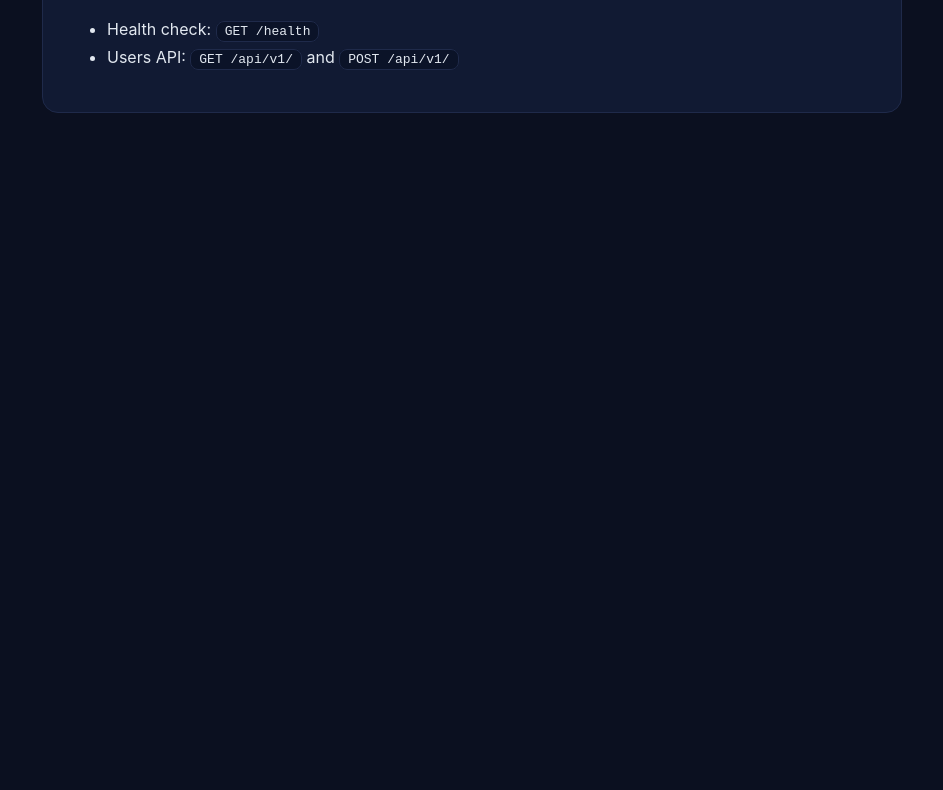
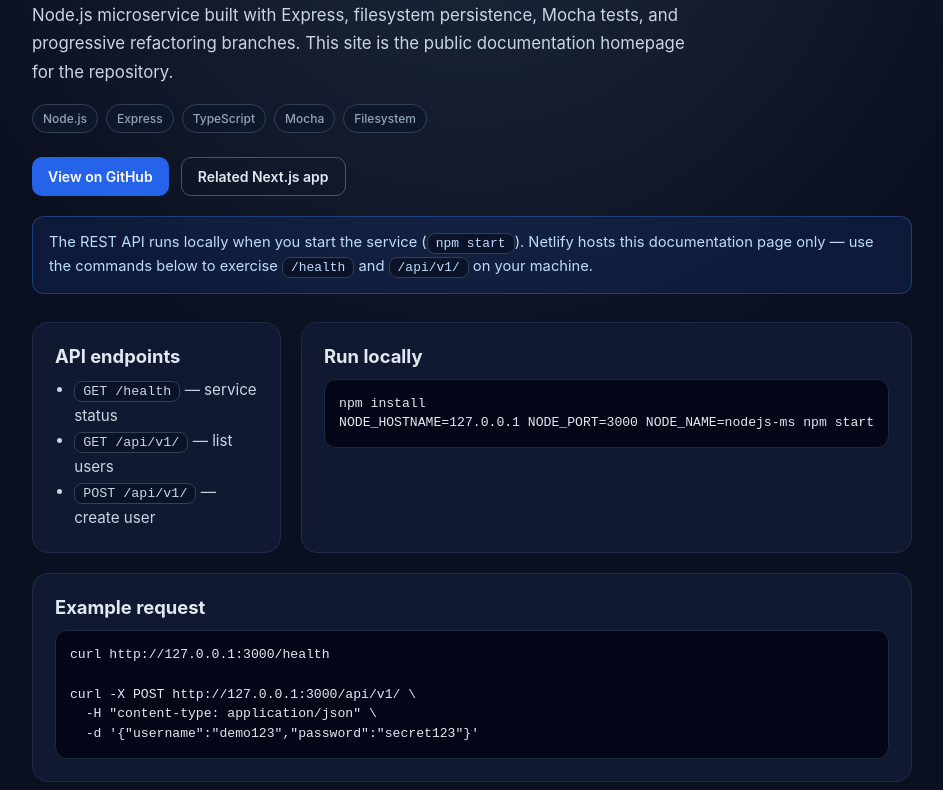
Before and after one commit to Elli2022/NodeJS, a website: page public/index.html in a window 1280 px wide. Shown: the part 155-945 px from the top of the page, without its empty margins (168-1111 px from the left). Before the commit the page ends 800 px from the top, so only its background shows below. Drawn offline with Linux system fonts and the light colour scheme.

Commit message:
Improve public landing page and clarify Netlify vs local API.
Redesigns the docs homepage with stack pills, GitHub links, local run instructions, and serves the same HTML from Express root.

```diff
--- a/public/index.html
+++ b/public/index.html
@@ -2,29 +2,184 @@
 <html lang="en">
   <head>
     <meta charset="utf-8" />
-    <meta name="viewport" content="width=device-width,initial-scale=1" />
-    <title>NodeJS Microservice</title>
+    <meta name="viewport" content="width=device-width, initial-scale=1" />
+    <title>nodejs-microservice-exercises</title>
+    <meta
+      name="description"
+      content="Node.js microservice exercises — Express, filesystem, testing, and refactoring."
+    />
     <style>
-      body { margin: 0; font-family: Inter, system-ui, -apple-system, Segoe UI, sans-serif; background:#0b1020; color:#e2e8f0; }
-      .wrap { max-width: 860px; margin: 0 auto; padding: 48px 20px; }
-      .card { background:#111a33; border:1px solid #1f2a4a; border-radius:16px; padding:24px; }
-      h1 { margin:0 0 12px; font-size:32px; }
-      p { color:#cbd5e1; line-height:1.6; }
-      code { background:#0b1328; border:1px solid #1f2a4a; padding:2px 8px; border-radius:8px; }
-      ul { line-height:1.8; }
-      a { color:#93c5fd; text-decoration:none; }
+      * { box-sizing: border-box; }
+      body {
+        margin: 0;
+        font-family: Inter, system-ui, -apple-system, Segoe UI, sans-serif;
+        background: radial-gradient(circle at top, #1e293b 0%, #0b1020 45%);
+        color: #e2e8f0;
+        min-height: 100vh;
+      }
+      .wrap { max-width: 920px; margin: 0 auto; padding: 48px 20px 64px; }
+      .badge {
+        display: inline-block;
+        margin-bottom: 16px;
+        padding: 6px 12px;
+        border-radius: 999px;
+        background: #1d4ed8;
+        color: #dbeafe;
+        font-size: 12px;
+        font-weight: 600;
+        letter-spacing: 0.04em;
+        text-transform: uppercase;
+      }
+      h1 { margin: 0 0 12px; font-size: clamp(2rem, 5vw, 2.6rem); line-height: 1.15; }
+      .lead { color: #cbd5e1; line-height: 1.7; font-size: 1.05rem; max-width: 62ch; }
+      .grid { display: grid; gap: 20px; margin-top: 28px; }
+      @media (min-width: 768px) { .grid { grid-template-columns: 1fr 1fr; } }
+      .card {
+        background: rgba(17, 26, 51, 0.92);
+        border: 1px solid #1f2a4a;
+        border-radius: 16px;
+        padding: 22px;
+      }
+      .card h2 { margin: 0 0 10px; font-size: 1.15rem; }
+      .card p, .card li { color: #cbd5e1; line-height: 1.65; font-size: 0.95rem; }
+      ul { margin: 0; padding-left: 1.2rem; }
+      code {
+        background: #0b1328;
+        border: 1px solid #334155;
+        padding: 2px 8px;
+        border-radius: 8px;
+        font-size: 0.88em;
+      }
+      pre {
+        margin: 12px 0 0;
+        padding: 14px;
+        overflow-x: auto;
+        border-radius: 12px;
+        background: #020617;
+        border: 1px solid #1e293b;
+        color: #e2e8f0;
+        font-size: 0.82rem;
+        line-height: 1.5;
+      }
+      .pills { display: flex; flex-wrap: wrap; gap: 8px; margin-top: 18px; }
+      .pill {
+        padding: 6px 10px;
+        border-radius: 999px;
+        background: #0f172a;
+        border: 1px solid #334155;
+        color: #94a3b8;
+        font-size: 12px;
+        font-weight: 500;
+      }
+      .actions { display: flex; flex-wrap: wrap; gap: 12px; margin-top: 24px; }
+      .btn {
+        display: inline-flex;
+        align-items: center;
+        padding: 10px 16px;
+        border-radius: 10px;
+        font-size: 14px;
+        font-weight: 600;
+        text-decoration: none;
+        transition: opacity 0.15s ease;
+      }
+      .btn:hover { opacity: 0.9; }
+      .btn-primary { background: #2563eb; color: #fff; }
+      .btn-secondary {
+        background: transparent;
+        color: #e2e8f0;
+        border: 1px solid #475569;
+      }
+      .note {
+        margin-top: 20px;
+        padding: 14px 16px;
+        border-radius: 12px;
+        background: rgba(37, 99, 235, 0.12);
+        border: 1px solid rgba(59, 130, 246, 0.35);
+        color: #bfdbfe;
+        font-size: 0.92rem;
+        line-height: 1.6;
+      }
+      footer {
+        margin-top: 32px;
+        color: #64748b;
+        font-size: 0.85rem;
+      }
+      a { color: #93c5fd; }
     </style>
   </head>
   <body>
     <main class="wrap">
-      <section class="card">
-        <h1>NodeJS Microservice Exercises</h1>
-        <p>Express + file system + testing/refactoring exercises with a cleaner API surface.</p>
-        <ul>
-          <li>Health check: <code>GET /health</code></li>
-          <li>Users API: <code>GET /api/v1/</code> and <code>POST /api/v1/</code></li>
-        </ul>
-      </section>
+      <span class="badge">Portfolio docs · Netlify</span>
+      <h1>nodejs-microservice-exercises</h1>
+      <p class="lead">
+        Node.js microservice built with Express, filesystem persistence, Mocha tests,
+        and progressive refactoring branches. This site is the public documentation
+        homepage for the repository.
+      </p>
+
+      <div class="pills">
+        <span class="pill">Node.js</span>
+        <span class="pill">Express</span>
+        <span class="pill">TypeScript</span>
+        <span class="pill">Mocha</span>
+        <span class="pill">Filesystem</span>
+      </div>
+
+      <div class="actions">
+        <a
+          class="btn btn-primary"
+          href="https://github.com/Elli2022/nodejs-microservice-exercises"
+          target="_blank"
+          rel="noreferrer"
+        >
+          View on GitHub
+        </a>
+        <a
+          class="btn btn-secondary"
+          href="https://github.com/Elli2022/nextjs-auth-blog-modernized"
+          target="_blank"
+          rel="noreferrer"
+        >
+          Related Next.js app
+        </a>
+      </div>
+
+      <p class="note">
+        The REST API runs locally when you start the service (<code>npm start</code>).
+        Netlify hosts this documentation page only — use the commands below to exercise
+        <code>/health</code> and <code>/api/v1/</code> on your machine.
+      </p>
+
+      <div class="grid">
+        <section class="card">
+          <h2>API endpoints</h2>
+          <ul>
+            <li><code>GET /health</code> — service status</li>
+            <li><code>GET /api/v1/</code> — list users</li>
+            <li><code>POST /api/v1/</code> — create user</li>
+          </ul>
+        </section>
+
+        <section class="card">
+          <h2>Run locally</h2>
+          <pre>npm install
+NODE_HOSTNAME=127.0.0.1 NODE_PORT=3000 NODE_NAME=nodejs-ms npm start</pre>
+        </section>
+
+        <section class="card" style="grid-column: 1 / -1">
+          <h2>Example request</h2>
+          <pre>curl http://127.0.0.1:3000/health
+
+curl -X POST http://127.0.0.1:3000/api/v1/ \
+  -H "content-type: application/json" \
+  -d '{"username":"demo123","password":"secret123"}'</pre>
+        </section>
+      </div>
+
+      <footer>
+        Live docs: nodejs-microservice-modernized.netlify.app · Source:
+        Elli2022/nodejs-microservice-exercises
+      </footer>
     </main>
   </body>
 </html>
```
Also changed, not shown: src/app/initializers/express/libs/express.ts (+5 -33 lines), 1 other file.
